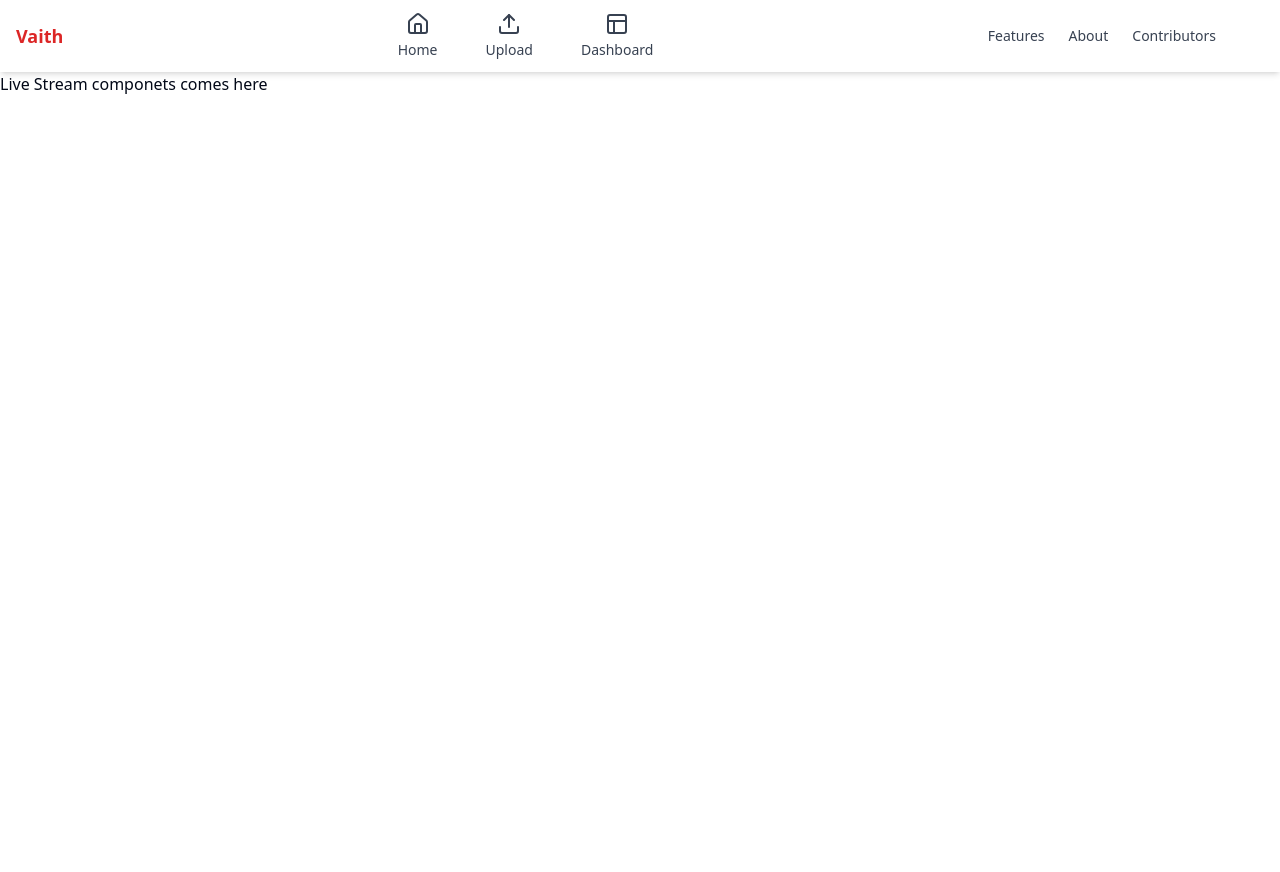
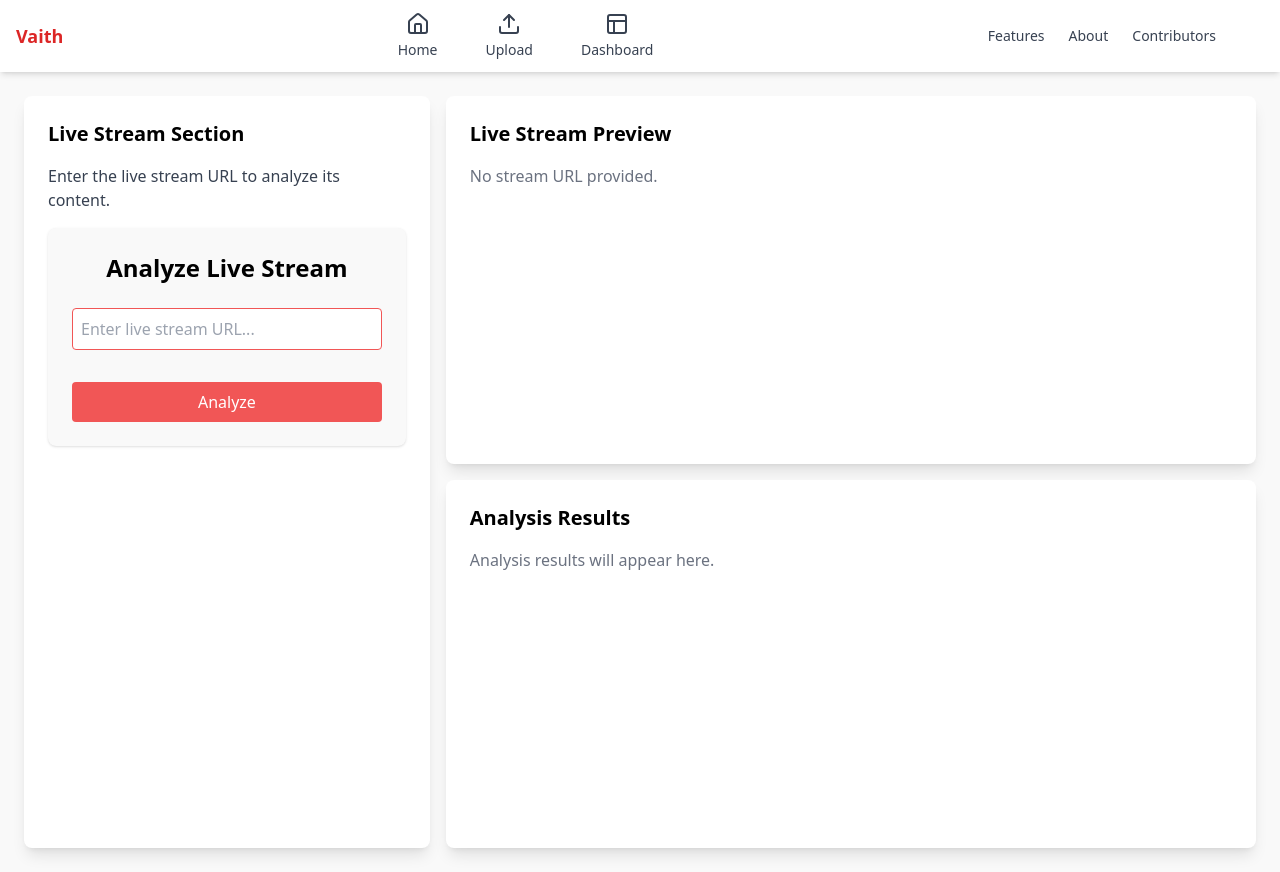
Before and after one commit to Vaithiyanathant/VISION-SENSE-KYN-HACKATHON, a React (Vite) app: page /live-stream in a window 1280 px wide. Before the commit the page ends 800 px from the top, so only its background shows below. Built offline with nearby package versions, Linux system fonts and the light colour scheme.

Commit message:
live stream componenet added :fire:

```diff
--- a/src/Pages/LiveStream.jsx
+++ b/src/Pages/LiveStream.jsx
@@ -1,13 +1,132 @@
 /** @format */
 
-import React from "react";
+import React, { useRef, useState, useCallback } from "react";
+import axios from "axios";
 import Navbar from "./Navbar";
+import Loader from "./Loader";
 
 const LiveStream = () => {
+	const [isProcessing, setIsProcessing] = useState(false);
+	const [streamUrl, setStreamUrl] = useState("");
+	const [analysisResult, setAnalysisResult] = useState(null);
+	const [error, setError] = useState(null);
+
+	const videoRef = useRef(null);
+
+	const handleStreamUrlChange = (event) => {
+		setStreamUrl(event.target.value);
+	};
+
+	const analyzeLiveStream = useCallback(async () => {
+		if (!streamUrl) {
+			alert("Please provide a valid stream URL!");
+			return;
+		}
+
+		setIsProcessing(true);
+		setError(null);
+		setAnalysisResult(null);
+
+		try {
+			// Replace this with your actual API endpoint for live stream analysis
+			const response = await axios.post("https://example.com/analyze-stream", {
+				url: streamUrl,
+			});
+
+			setAnalysisResult(response.data);
+		} catch (err) {
+			setError(`Error during live stream analysis: ${err.message}`);
+		} finally {
+			setIsProcessing(false);
+		}
+	}, [streamUrl]);
+
 	return (
 		<>
-			<Navbar></Navbar>
-            Live Stream componets comes here
+			<Navbar />
+			<div className='flex flex-row min-h-screen bg-[#f9f9f9] p-6 gap-4'>
+				{/* Left Column */}
+				<div className='w-full md:w-1/3 bg-white p-6 rounded-lg shadow-lg'>
+					<h2 className='text-xl font-semibold mb-4 text-black'>
+						Live Stream Section
+					</h2>
+					<p className='text-gray-700 mb-4'>
+						Enter the live stream URL to analyze its content.
+					</p>
+
+					<div className='bg-[#f9f9f9] p-6 flex flex-col items-center rounded-lg shadow'>
+						<h1 className='text-2xl font-bold mb-6 text-black'>
+							Analyze Live Stream
+						</h1>
+
+						{/* Stream URL Input */}
+						<div className='mb-4 w-full'>
+							<input
+								type='text'
+								placeholder='Enter live stream URL...'
+								value={streamUrl}
+								onChange={handleStreamUrlChange}
+								className='p-2 border border-[#f15656] rounded w-full'
+							/>
+						</div>
+
+						{/* Analyze Button */}
+						<button
+							onClick={analyzeLiveStream}
+							className='mt-4 bg-[#f15656] text-white py-2 px-6 rounded hover:bg-[#d14e4e] transition-all w-full'>
+							{isProcessing ? "Analyzing..." : "Analyze"}
+						</button>
+					</div>
+				</div>
+
+				{/* Right Column */}
+				<div className='w-full md:w-2/3 grid grid-cols-1 gap-4'>
+					{/* Stream Preview */}
+					<div className='bg-white p-6 rounded-lg shadow-lg'>
+						<h2 className='text-xl font-semibold mb-4 text-black'>
+							Live Stream Preview
+						</h2>
+						{streamUrl ? (
+							<video
+								ref={videoRef}
+								src={streamUrl}
+								controls
+								className='w-full h-64 object-contain rounded shadow'
+							/>
+						) : (
+							<p className='text-gray-500'>No stream URL provided.</p>
+						)}
+					</div>
+
+					{/* Analysis Results */}
+					<div className='bg-white p-6 rounded-lg shadow-lg'>
+						<h2 className='text-xl font-semibold mb-4 text-black'>
+							Analysis Results
+						</h2>
+						{isProcessing && (
+							<div className='flex justify-center items-center mt-6'>
+								<Loader />
+							</div>
+						)}
+						{error && <p className='text-red-500'>{error}</p>}
+						{analysisResult && (
+							<div className='mt-6 w-full'>
+								<h2 className='text-lg font-semibold mb-4 text-black'>
+									Live Stream Analysis Summary:
+								</h2>
+								<pre className='bg-[#f9f9f9] p-4 rounded overflow-auto'>
+									{JSON.stringify(analysisResult, null, 2)}
+								</pre>
+							</div>
+						)}
+						{!isProcessing && !analysisResult && !error && (
+							<p className='text-gray-500'>
+								Analysis results will appear here.
+							</p>
+						)}
+					</div>
+				</div>
+			</div>
 		</>
 	);
 };
```
